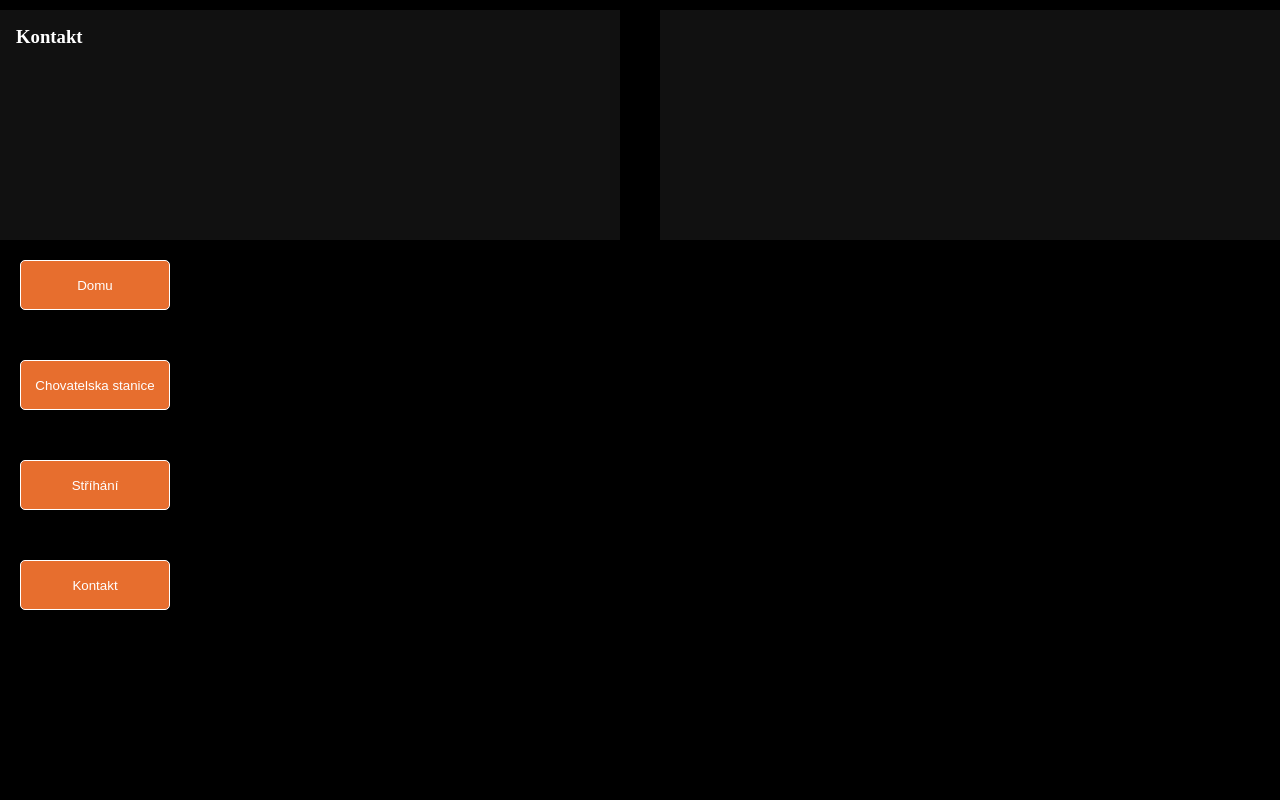
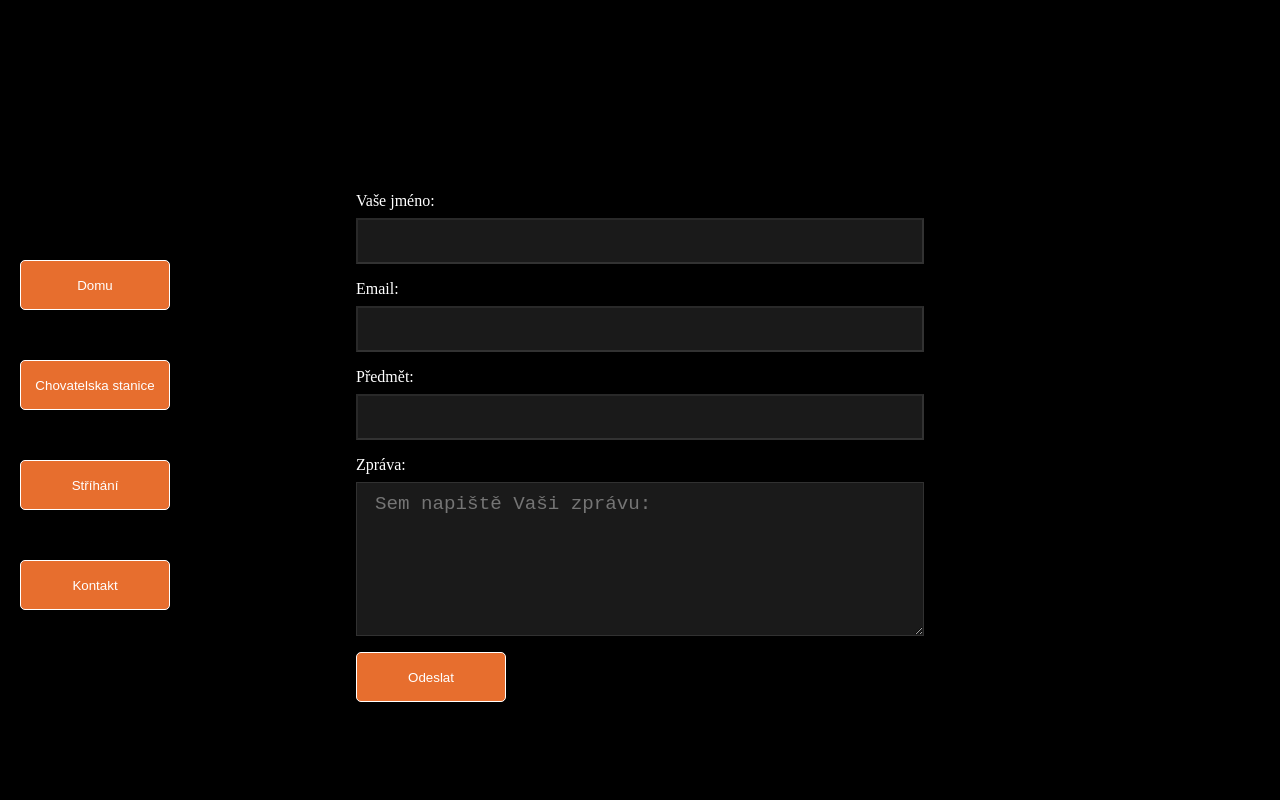
Before and after one commit to KvetoslavPrikryl/Sweet_Caramel_Rose, a React (Create React App) app: page /kontakt in a window 1280 px wide. Shown: the top 800 px of the page. Built offline with nearby package versions, Linux system fonts and the light colour scheme.

Commit message:
create form.js and style

```diff
--- /dev/null
+++ b/src/components/Form.js
@@ -0,0 +1,22 @@
+import "./FormStyles.css"
+import React from 'react'
+
+const Form = () => {
+  return (
+    <div className="form">
+      <form>
+        <label>Vaše jméno:</label>
+        <input type="text"></input>
+        <label>Email:</label>
+        <input type="text"></input>
+        <label>Předmět:</label>
+        <input type="text"></input>
+        <label>Zpráva:</label>
+        <textarea rows="6" placeholder="Sem napiště Vaši zprávu:" />
+        <button className="btn">Odeslat</button>
+      </form>
+    </div>
+  )
+}
+
+export default Form
--- /dev/null
+++ b/src/components/FormStyles.css
@@ -0,0 +1,20 @@
+label{
+    color:white;
+    margin-bottom: 0.5rem;
+
+}
+form{
+    display: flex;
+    flex-direction: column;
+    padding: 4rem 1rem;
+    margin: 10% auto;
+    max-width: 600px;
+}
+form input, form textarea{
+    margin-bottom: 1rem;
+    padding: 10px 18px;
+    font-size: 1.2rem;
+    background-color: rgba(255, 255, 255, 0.1);
+    border-color: rgba(255, 255, 255, 0.1);
+    color: #f4f4f4;
+}
--- a/src/components/NavbarStyles.css
+++ b/src/components/NavbarStyles.css
@@ -13,17 +13,6 @@
 .header ul{
     list-style-type: none;
 }
-.header .btn{
-    width: 150px;
-    height: 50px;
-    background: rgba(231,110,46,255);
-    text-align: center;
-    margin-bottom: 50px;
-    border: 1px solid white;
-    border-radius:5px ;
-    color:white;
-    cursor: pointer;
-}
 @media screen and (max-width: 640px) {
     .header{
         left: -100%;
--- a/src/index.css
+++ b/src/index.css
@@ -6,3 +6,14 @@
 body {
   background: black;
 }
+.btn{
+  width: 150px;
+  height: 50px;
+  background: rgba(231,110,46,255);
+  text-align: center;
+  margin-bottom: 50px;
+  border: 1px solid white;
+  border-radius:5px ;
+  color:white;
+  cursor: pointer;
+}
--- a/src/routes/Contact.js
+++ b/src/routes/Contact.js
@@ -1,5 +1,6 @@
 import React from 'react'
 import Footer from '../components/Footer';
+import Form from '../components/Form';
 import Navbar from "../components/Navbar";
 
 
@@ -7,6 +8,7 @@
   return (
     <div>
         <Navbar />
+        <Form />
         <Footer />
     </div>
   )
```
